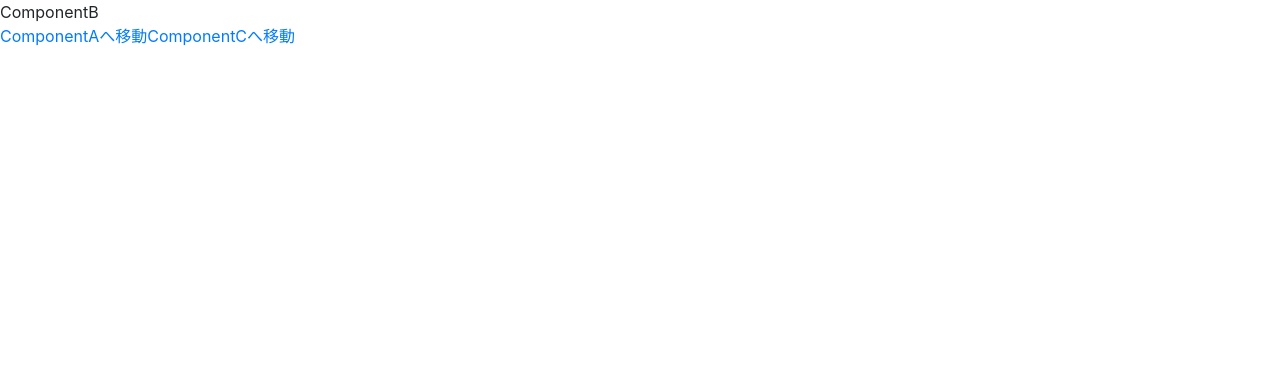
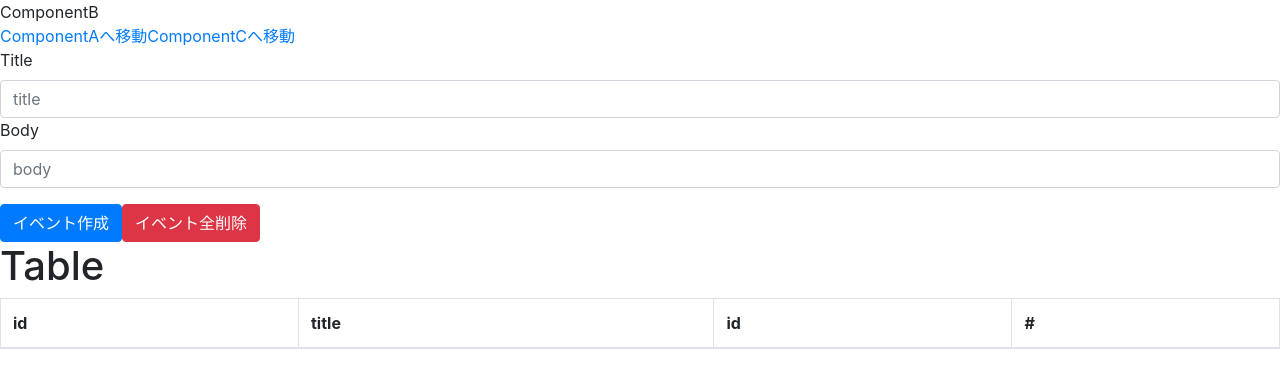
Before and after one commit to SatakeYusuke19920527/sasasa-app, a React (Create React App) app: page /componentb in a window 1280 px wide. Shown: the top 388 px of the page. Built offline with nearby package versions, Linux system fonts and the light colour scheme.

Commit message:
2020 3 20イベント作成

```diff
--- a/src/Reducer/index.js
+++ b/src/Reducer/index.js
@@ -1,11 +1,19 @@
+import { INCREMENT, DECREMENT, RESET, ADD_EVENT } from '../actions/index';
+
 const reducer = (state = [], action) => {
   switch(action.type) {
-    case 'INCREMENT':
+    case INCREMENT:
       return { ...state, count: state.count + 1 };
-    case 'DECREMENT':
+    case DECREMENT:
       return { ...state, count: state.count - 1 };
-      case 'NACREMENT':
+    case RESET:
       return { ...state, count: 0 };
+    // case SECREMENT:
+    //   return { ...state, count: state.count - 1 };
+    case ADD_EVENT:
+      const event = { title: action.title, body: action.body };
+      const id = state.length + 1;
+      return [ ...state, { id, ...event } ];
     default:
       return state;
 }
--- /dev/null
+++ b/src/actions/index.js
@@ -0,0 +1,4 @@
+export const INCREMENT = 'INCREMENT';
+export const DECREMENT = 'DECREMENT';
+export const RESET = 'RESET';
+export const ADD_EVENT = 'ADD_EVENT';
--- a/src/components/ComponentB.js
+++ b/src/components/ComponentB.js
@@ -1,15 +1,85 @@
-import React from 'react'
+import React,{useState,useReducer} from 'react'
 import { Link } from 'react-router-dom'
+import { ADD_EVENT } from '../actions/index';
+import reducer from '../Reducer/index'
+import {Table, Form, Button} from 'react-bootstrap'
+import 'bootstrap/dist/css/bootstrap.min.css';
 
 const ComponentB = () => {
+  const [state, dispatch] = useReducer(reducer, []);
+  const [title, setTitle] = useState('');
+  const [body, setBody] = useState('');
+
+  const handleClick = (e) => {
+    e.preventDefault();
+    dispatch({
+      type: ADD_EVENT,
+      title,
+      body
+    });
+  setTitle('');
+  setBody('');
+};
+
 
   return (
     <div>
     <div>ComponentB</div>
       <Link to="/">ComponentAへ移動</Link>
       <Link to="/componentc" >ComponentCへ移動</Link>
+
+    <Form>
+        <Form.Group controlId="forBasicPassword">
+          <Form.Label>Title</Form.Label>
+          <Form.Control
+            type="test"
+            placeholder="title"
+            volue={title}
+            onChange={(e) => setTitle(e.target.value)}
+          />
+        <Form.Label>Body</Form.Label>
+          <Form.Control
+            type="test"
+            placeholder="body"
+            volue={body}
+            onChange={(e) => setBody(e.target.value)}
+            />
+        </Form.Group>
+        <Button variant="primary" onClick={handleClick}>
+          イベント作成
+        </Button>
+        <Button variant="danger"　delTodo  onClick={handleClick}>
+          イベント全削除
+        </Button>
+      </Form>
+
+    <h1>Table</h1>
+      <Table striped bordered hover>
+        <thead>
+          <tr>
+          <th>id</th>
+          <th>title</th>
+          <th>id</th>
+          <th>#</th>
+          </tr>
+        </thead>
+        <tbody>
+          {state.map((data, index) => {
+            return (
+              <tr key={index}>
+                <td>{data.id}</td>
+                <td>{data.title}</td>
+                <td>{data.body}</td>
+                <td>
+                  <Button variant="danger">削除</Button>
+                </td>
+              </tr>
+            );
+          })}
+        </tbody>
+    </Table>
     </div>
 )
-}
+  }
 
 export default ComponentB;
--- a/src/components/ComponentC.js
+++ b/src/components/ComponentC.js
@@ -23,11 +23,17 @@ const ComponentC = () => {
     });
    };
 
+   const reset = () => {
+    console.log('reset');
+    dispatch({
+      type: 'RESET'
+    });
+  };
 
-   const nacrement = () => {
-    console.log('nacrement');
+  const secrement = () => {
+    console.log('secrement');
     dispatch({
-      type: 'NACREMENT'
+      type: 'SECREMENT'
     });
   };
 
@@ -38,7 +44,8 @@ const ComponentC = () => {
       <Link to="/componentb" >ComponentBへ移動</Link>
       <button onClick={increment}>+</button>
       <button onClick={decrement}>-</button>
-      <button onClick={nacrement}>り</button>
+      <button onClick={reset}>り</button>
+       <button onClick={secrement}>り</button>
       <h1>{state.count}</h1>
     </div>
   );
```
